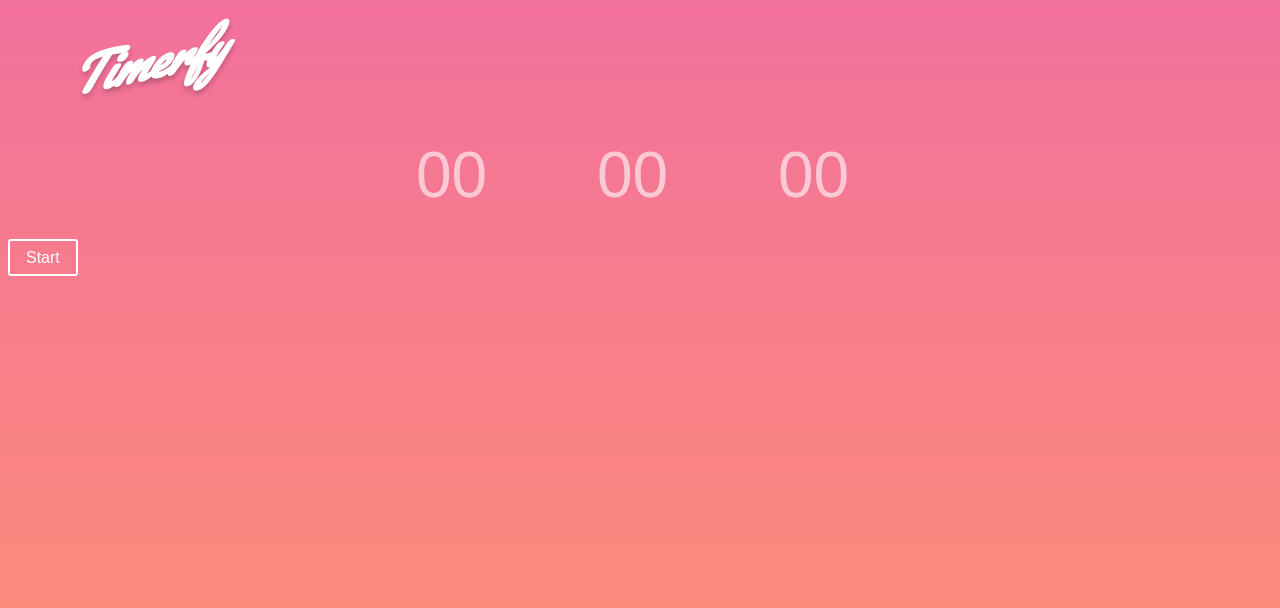
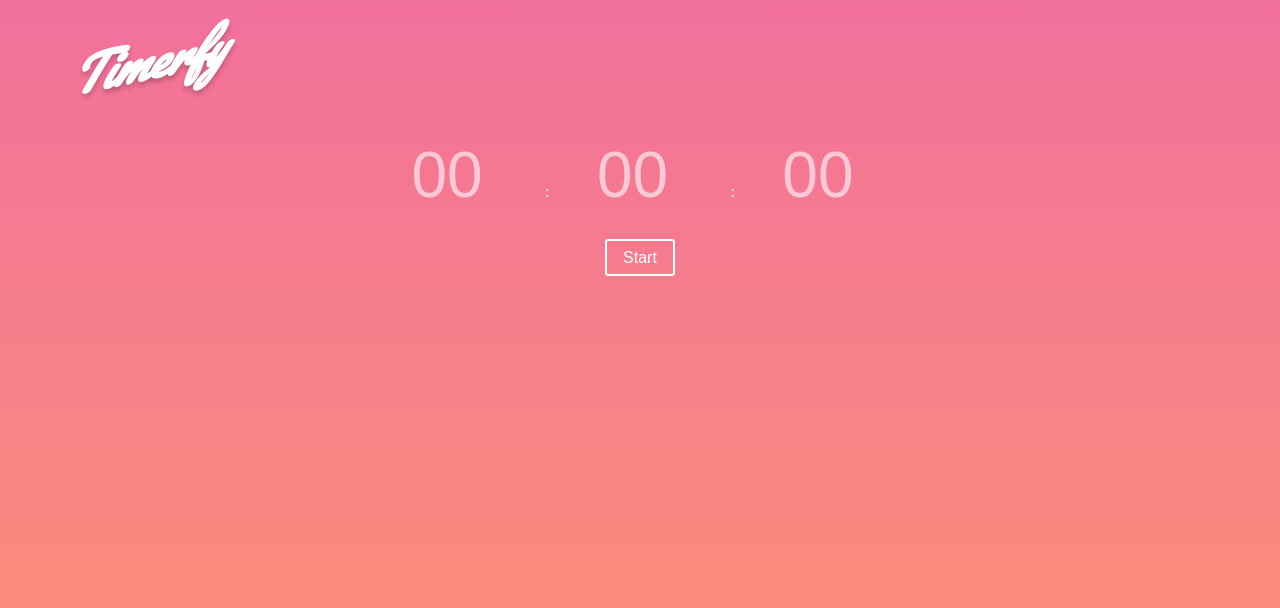
Before and after one commit to JMG1995/timerfy, a React (Create React App) app: page / in a window 1280 px wide. Shown: the top 608 px of the page. Built offline with nearby package versions, Linux system fonts and the light colour scheme.

Commit message:
center start button and rename toggle

```diff
--- a/src/Components/StartButton.js
+++ b/src/Components/StartButton.js
@@ -1,5 +1,11 @@
 import React, { useState } from "react";
 import styled from "styled-components";
+
+const ButtonContainer = styled.div`
+	width: 100%;
+	margin: 0 auto;
+	text-align: center;
+`;
 
 const Button = styled.a`
 	color: #fff;
@@ -8,14 +14,21 @@ const Button = styled.a`
 	border-radius: 3px;
 	padding: 8px 16px;
 	font-family: "Montserrat", sans-serif;
+	:hover {
+		cursor: pointer;
+	}
 `;
 
 export default function StartButton() {
 	const [text, setText] = useState("Start");
 
-	function toggle() {
+	function toggleStartStop() {
 		setText(text === "Start" ? "Stop" : "Start");
 	}
 
-	return <Button onClick={toggle}>{text}</Button>;
+	return (
+		<ButtonContainer>
+			<Button onClick={toggleStartStop}>{text}</Button>
+		</ButtonContainer>
+	);
 }
--- a/src/Components/TimerDisplay.js
+++ b/src/Components/TimerDisplay.js
@@ -4,6 +4,7 @@ import styled from "styled-components";
 const Form = styled.form`
 	margin: 2em auto;
 	text-align: center;
+	color: white;
 `;
 
 const Input = styled.input`
@@ -37,8 +38,8 @@ const GetNumber = props => {
 const TimerDisplay = () => {
 	return (
 		<Form>
-			<GetNumber name="hours" max="23" />
-			<GetNumber name="minutes" max="59" />
+			<GetNumber name="hours" max="23" />:
+			<GetNumber name="minutes" max="59" />:
 			<GetNumber name="seconds" max="59" />
 		</Form>
 	);
```
Also changed, not shown: src/Functions/CountdownTimer.js (added, +23 -0 lines).
